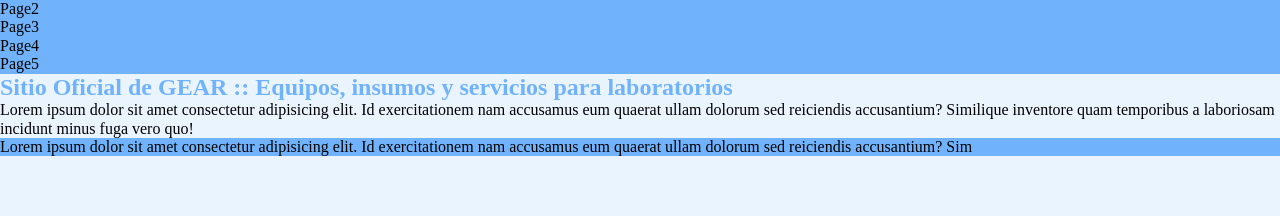
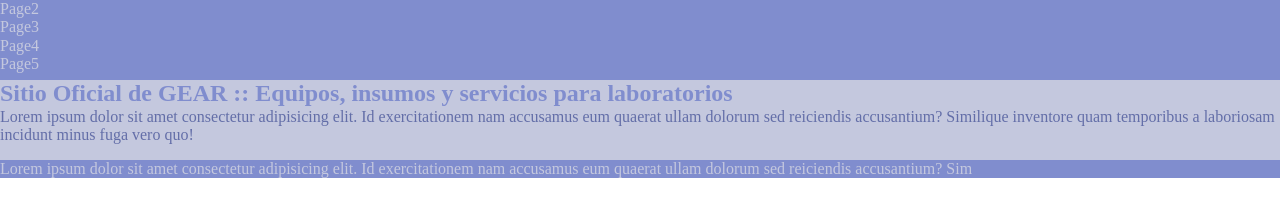
Before and after one commit to agus-gauna/mazo, a website: page index.html in a window 1280 px wide. Drawn offline with Linux system fonts and the light colour scheme; a web font is replaced by a local one.

Commit message:
Add files via upload

```diff
--- a/index.html
+++ b/index.html
@@ -24,7 +24,8 @@
 </head>
 
 <body>
-    <header>
+    <div class="content">
+        <header class="header">
             <nav>
                 <ul>
                     <li><a href="page2.html"></a>Page2</li>
@@ -34,15 +35,14 @@
                 </ul>
             </nav>
         </header>
-
-    <section>
+        <section class="main">
             <h2>Sitio Oficial de GEAR :: Equipos, insumos y servicios para laboratorios</h2>
             <p>Lorem ipsum dolor sit amet consectetur adipisicing elit. Id exercitationem nam accusamus eum quaerat ullam dolorum sed reiciendis accusantium? Similique inventore quam temporibus a laboriosam incidunt minus fuga vero quo!</P>
         </section>
-
+    </div>
 </body>
 
-<footer>
+<footer class="footer">
     <p>Lorem ipsum dolor sit amet consectetur adipisicing elit. Id exercitationem nam accusamus eum quaerat ullam dolorum sed reiciendis accusantium? Sim</p>
 </footer>
 </html>
--- a/sass/_style.scss
+++ b/sass/_style.scss
@@ -1,7 +1,8 @@
 // Pallettes
-$color-1: #70b3fc;
-$color-2: #eaf4ff;
-$color-3: #ed9763;
+$color-1: #808dce;
+$color-2: #c4c8de;
+$color-3: #636ea8;
+$color-4: #ed9763;
 
 // Fonts
 $main-font: 'Fenix', serif;
@@ -9,23 +10,38 @@
 
 // General
 
-header{
-  background-color: $color-1;
-  font-family: $main-font;
+@media screen and (min-width:900px){
+  .content{
+    display: grid;
+    grid-template-rows: 80px 1fr 1fr 1fr 1fr 80px;
+    grid-template-columns: repeat(3,1fr);
+    font-family: $main-font;
+  }
+
+  .header{
+    grid-column: 1/ span 3;
+    background-color: $color-1;
+    color: $color-2;
+  }
+
+  .main{
+    grid-column: 1 / span 3;
+    grid-row: 5/ span 3;
+    background-color: $color-2;
+    color: $color-3;
+  }
+
+  .footer{
+    grid-row: 6/7;
+    grid-column: 1/ span 3;
+    background-color: $color-1;
+    color: $color-2;
+  }
 }
 
-body{
-    background-color: $color-2;
-    font-family: $main-font;
-}
-
-footer{
-  background-color: $color-1;
-  font-family: $main-font;
-}
 
 // Groups
 
 H2{
-  color: $color-1
+  color: $color-1;
 }
```
Also changed, not shown: sass/style.css, 1 other file. Lines whose indentation alone changed are shown as unchanged.
